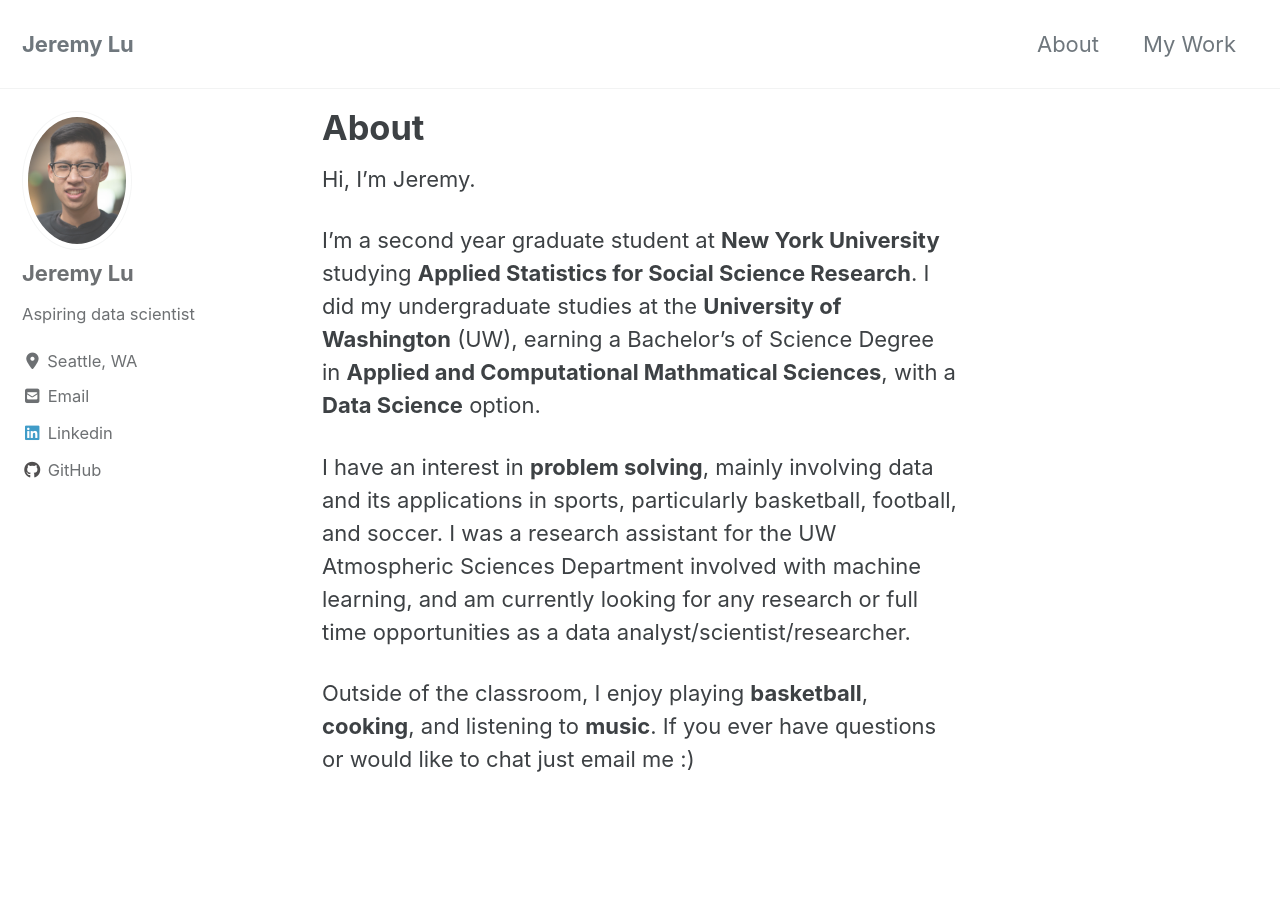
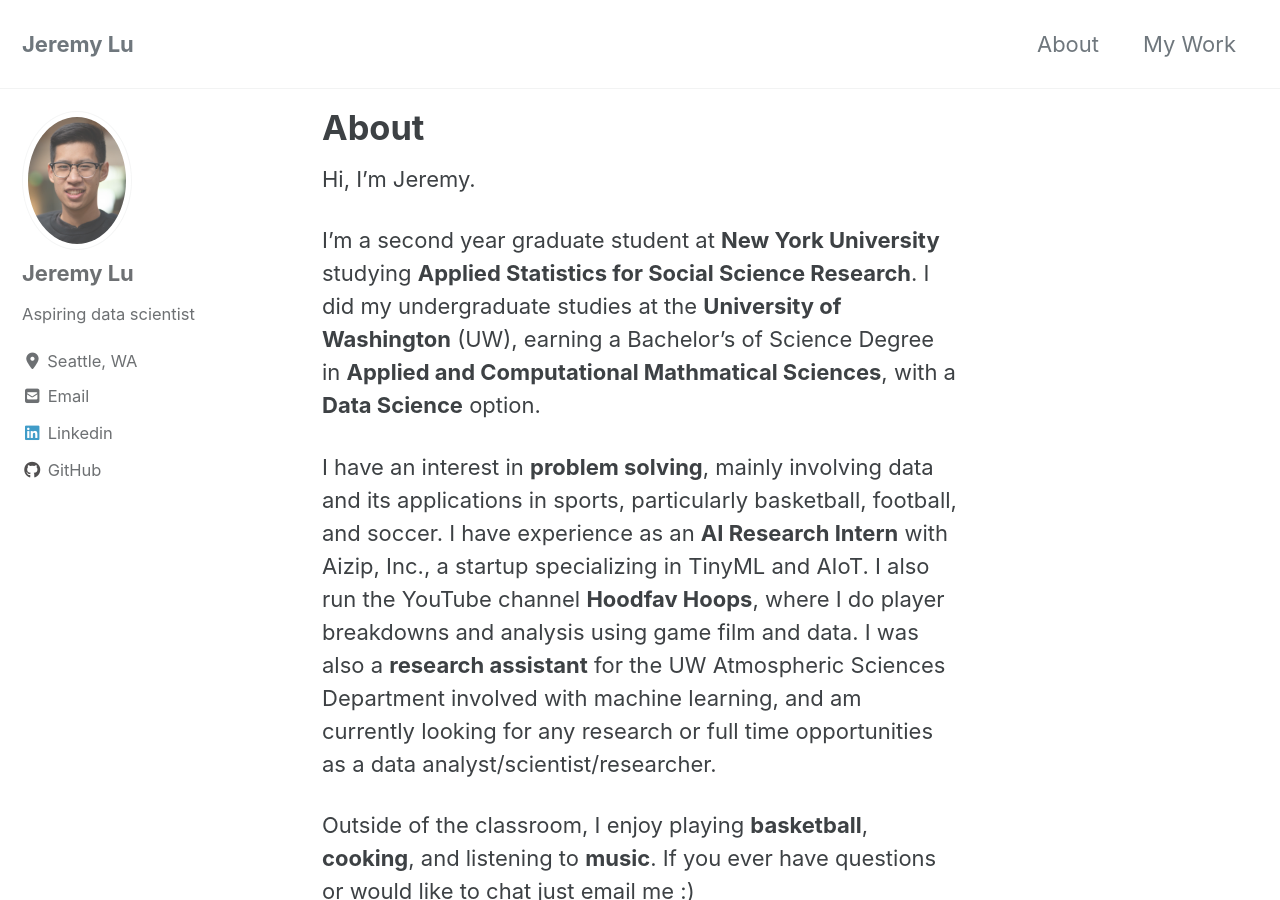
Before and after one commit to jeremylu43/jeremylu43.github.io, a Jekyll site: the page built from _pages/about.md, in a window 1280 px wide and 900 px high. Built offline with Jekyll 4.4.1, drawn with Linux system fonts in a browser that asks for light colours; cached includes are drawn as plain includes; nearby versions of some CDN libraries.

Commit message:
Update about.md

```diff
--- a/_pages/about.md
+++ b/_pages/about.md
@@ -6,6 +6,8 @@ Hi, I'm Jeremy.
 
 I'm a second year graduate student at **New York University** studying **Applied Statistics for Social Science Research**. I did my undergraduate studies at the **University of Washington** (UW), earning a Bachelor's of Science Degree in **Applied and Computational Mathmatical Sciences**, with a **Data Science** option.
 
-I have an interest in **problem solving**, mainly involving data and its applications in sports, particularly basketball, football, and soccer. I was a research assistant for the UW Atmospheric Sciences Department involved with machine learning, and am currently looking for any research or full time opportunities as a data analyst/scientist/researcher.
+I have an interest in **problem solving**, mainly involving data and its applications in sports, particularly basketball, football, and soccer. I have experience as an **AI Research Intern** with Aizip, Inc., a startup specializing in TinyML and AIoT.
+I also run the YouTube channel **Hoodfav Hoops**, where I do player breakdowns and analysis using game film and data.
+I was also a **research assistant** for the UW Atmospheric Sciences Department involved with machine learning, and am currently looking for any research or full time opportunities as a data analyst/scientist/researcher.
 
 Outside of the classroom, I enjoy playing **basketball**, **cooking**, and listening to **music**. If you ever have questions or would like to chat just email me :)
```
